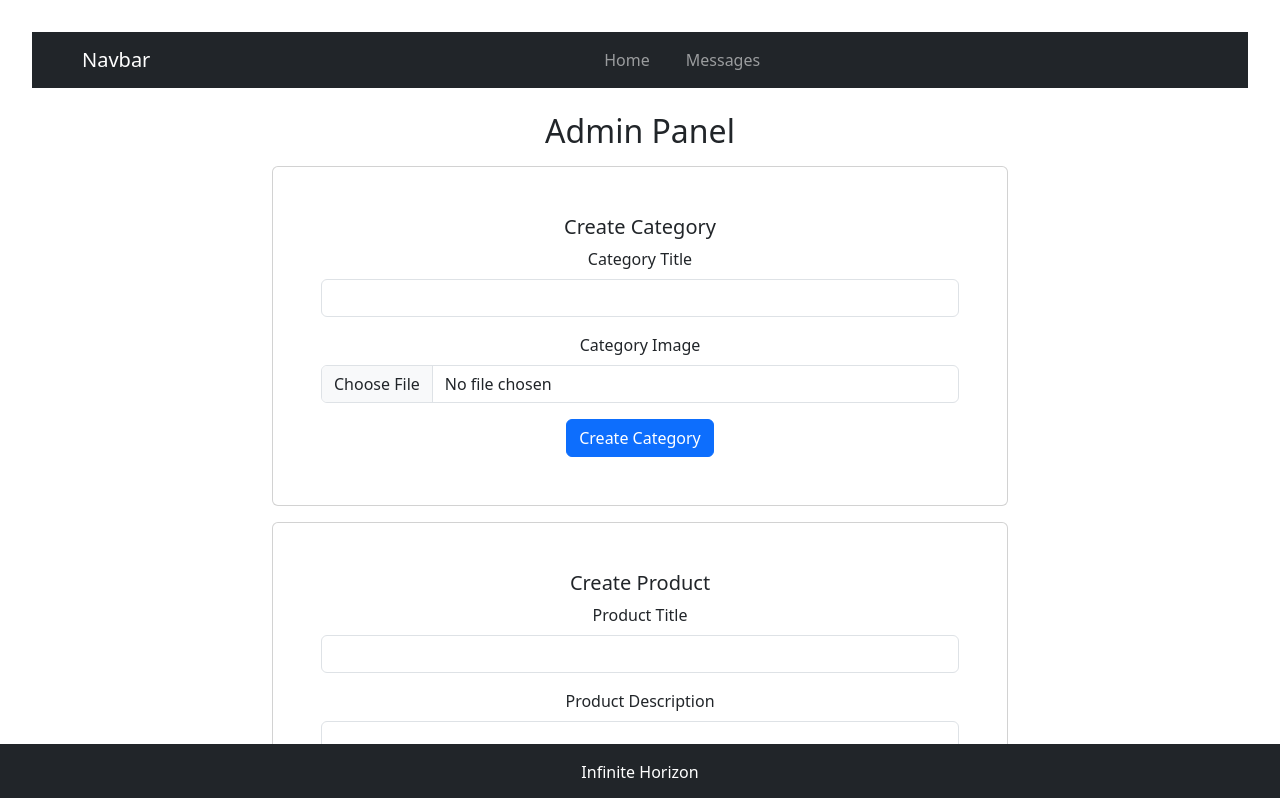
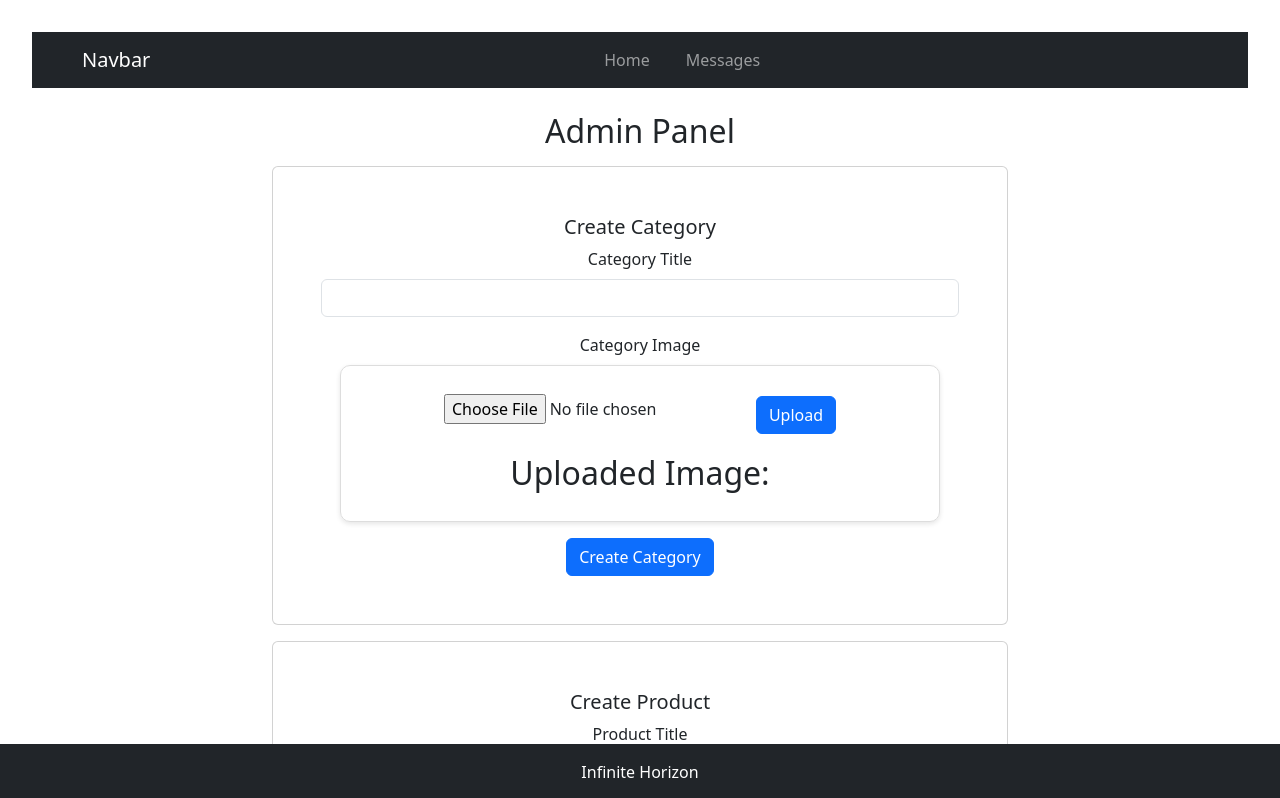
Before and after one commit to mohannaddanoun/Project_5_Forked, a React (Vite) app in the folder frontend/: page /adminPage in a window 1280 px wide. Shown: the top 798 px of the page. Built offline with nearby package versions, Linux system fonts and the light colour scheme.

Commit message:
adminPage

```diff
--- a/frontend/package.json
+++ b/frontend/package.json
@@ -10,11 +10,14 @@
     "preview": "vite preview"
   },
   "dependencies": {
+    "@cloudinary/react": "^1.13.0",
+    "@cloudinary/url-gen": "^1.19.0",
     "@reduxjs/toolkit": "^2.2.4",
     "antd": "^5.17.2",
     "axios": "^1.6.8",
     "bootstrap": "^5.3.3",
     "bootstrap-icons": "^1.11.3",
+    "cloudinary": "^2.2.0",
     "pg": "^8.11.5",
     "react": "^18.2.0",
     "react-bootstrap": "^2.10.2",
--- /dev/null
+++ b/frontend/src/components/addPhotos/index.jsx
@@ -0,0 +1,49 @@
+import  { useState } from 'react';
+import './style.css'; // Ensure correct path to your CSS file
+
+const AddPhoto = ({ onUrlChange }) => {
+  const [image, setImage] = useState('');
+  const [url, setUrl] = useState('');
+
+  const uploadImage = () => {
+    const data = new FormData();
+    data.append('file', image);
+    data.append('upload_preset', 'xkrqdyag');
+    data.append('cloud_name', 'dpsgompln');
+
+    fetch('https://api.cloudinary.com/v1_1/dpsgompln/image/upload', {
+      method: 'post',
+      body: data,
+    })
+      .then((resp) => resp.json())
+      .then((data) => {
+        setUrl(data.url);
+        onUrlChange(data.url);
+      })
+      .catch((err) => console.log(err));
+  };
+
+  return (
+    <div className="add-photo-container">
+      <div className="form-group">
+        <input
+          type="file"
+          className="form-control-file"
+          onChange={(e) => setImage(e.target.files[0])}
+        />
+        <button
+          className="btn btn-primary upload-button"
+          onClick={uploadImage}
+        >
+          Upload
+        </button>
+      </div>
+      <div className="image-preview">
+        <h2>Uploaded Image:</h2>
+        {url && <img src={url} alt="Uploaded" />}
+      </div>
+    </div>
+  );
+};
+
+export default AddPhoto;
--- /dev/null
+++ b/frontend/src/components/addPhotos/style.css
@@ -0,0 +1,23 @@
+.add-photo-container {
+    max-width: 600px;
+    margin: 0 auto;
+    padding: 20px;
+    border: 1px solid #ddd;
+    border-radius: 10px;
+    box-shadow: 0 2px 5px rgba(0, 0, 0, 0.1);
+  }
+
+  .upload-button {
+    margin-top: 10px;
+  }
+
+  .image-preview {
+    margin-top: 20px;
+  }
+
+  .image-preview img {
+    max-width: 100%;
+    height: auto;
+    border-radius: 10px;
+    box-shadow: 0 2px 5px rgba(0, 0, 0, 0.1);
+  }
--- a/frontend/src/pages/AdminHome/index.jsx
+++ b/frontend/src/pages/AdminHome/index.jsx
@@ -1,100 +1,89 @@
-import React, { useState } from 'react';
+import  { useState } from 'react';
 import { useSelector } from 'react-redux';
 import { useNavigate } from 'react-router-dom';
 import './style.css';
 import 'bootstrap/dist/css/bootstrap.min.css';
 import axios from 'axios';
+import AddPhoto from '../../components/addPhotos';
 
 function Index() {
   const navigate = useNavigate();
-  const { token, userid, isLoggedIn } = useSelector((state) => ({
+  const { token } = useSelector((state) => ({
     token: state.auth.token,
-    userid: state.auth.userid,
-    isLoggedIn: state.auth.isLoggedIn,
+
   }));
 
   const navigateHome = () => navigate('/adminPage');
   const navigateMessage = () => navigate('/');
 
   const [categoryTitle, setCategoryTitle] = useState('');
-  const [categoryImage, setCategoryImage] = useState(null);
+  const [categoryImage, setCategoryImage] = useState('');
   const [productTitle, setProductTitle] = useState('');
   const [productDescription, setProductDescription] = useState('');
   const [productPrice, setProductPrice] = useState('');
-  const [productImage, setProductImage] = useState(null);
+  const [productImage, setProductImage] = useState('');
 
   const handleCategoryTitleChange = (e) => setCategoryTitle(e.target.value);
-  const handleCategoryImageChange = (e) => setCategoryImage(e.target.files[0]);
+  const handleCategoryImageChange = (url) => setCategoryImage(url);
 
   const handleProductTitleChange = (e) => setProductTitle(e.target.value);
   const handleProductDescriptionChange = (e) => setProductDescription(e.target.value);
   const handleProductPriceChange = (e) => setProductPrice(e.target.value);
-  const handleProductImageChange = (e) => setProductImage(e.target.files[0]);
+  const handleProductImageChange = (url) => setProductImage(url);
 
   const handleCategorySubmit = async (e) => {
     e.preventDefault();
-    //Check VAlues if submitted
-    console.log(
-      categoryTitle,
-      categoryImage
-    );
-
     const input = {
-      categoryTitle,
-      categoryImage
+      title: categoryTitle,
+      image: categoryImage,
     };
 
-    const result = await axios.post("http://localhost:5000/categories/",input).then((result)=>{
-      if(result.data){
-        res.status(201).json({
-          success:true,
-          message:result.data
-        })
+    try {
+      const result = await axios.post("http://localhost:5000/categories/", input);
+      console.log(result.data);
+      if (result.data) {
+        console.log({
+          success: true,
+          message: result.data,
+        });
       }
-      }).catch((err)=>{
-        if(err)
-          {
-            res.status(500).json({
-              success:false,
-              message:err.message
-            })
-          }
-      })
+    } catch (err) {
+      console.error({
+        success: false,
+        message: err.message,
+      });
+    }
   };
 
   const handleProductSubmit = async (e) => {
     e.preventDefault();
-    //Check VAlues if subnitted
-    console.log('Product Title:', productTitle);
-    console.log('Product Description:', productDescription);
-    console.log('Product Price:', productPrice);
-    console.log('Product Image:', productImage);
-
     const input = {
-      productTitle,
-      productDescription,
-      productPrice,
-      productImage
+      /* image,title, description, price, category_id */
+      image:  productImage,
+      title:   productTitle,
+      description:  productDescription,
+      price:  productPrice,
+      category_id:null,
     };
-
-    const result = await axios.post("http://localhost:5000/products/",input).then((result)=>{
-      if(result.data){
-        res.status(201).json({
-          success:true,
-          message:result.data
-        })
+console.log(token);
+    try {
+      const result = await axios.post("http://localhost:5000/products/", input,{
+            headers: {
+              Authorization:` Bearer ${token}`, },
+      });
+      if (result.data) {
+        console.log({
+          success: true,
+          message: result.data,
+        });
       }
-      }).catch((err)=>{
-        if(err)
-          {
-            res.status(500).json({
-              success:false,
-              message:err.message
-            })
-          }
-      })
-
-
+    } catch (err) {
+      console.log(err);
+      console.error({
+        success: false,
+        message: err.message,
+      });
+    }
   };
 
   return (
@@ -136,13 +125,7 @@ function Index() {
                   </div>
                   <div className="mb-3">
                     <label htmlFor="categoryImage" className="form-label">Category Image</label>
-                    <input
-                      type="file"
-                      className="form-control"
-                      id="categoryImage"
-                      onChange={handleCategoryImageChange}
-                      required
-                    />
+                    <AddPhoto onUrlChange={handleCategoryImageChange} />
                   </div>
                   <button type="submit" className="btn btn-primary">Create Category</button>
                 </form>
@@ -186,13 +169,7 @@ function Index() {
                   </div>
                   <div className="mb-3">
                     <label htmlFor="productImage" className="form-label">Product Image</label>
-                    <input
-                      type="file"
-                      className="form-control"
-                      id="productImage"
-                      onChange={handleProductImageChange}
-                      required
-                    />
+                    <AddPhoto onUrlChange={handleProductImageChange} />
                   </div>
                   <button type="submit" className="btn btn-primary">Create Product</button>
                 </form>
```
Also changed, not shown: 1 other file (tests, documents, lock files or other folders).
